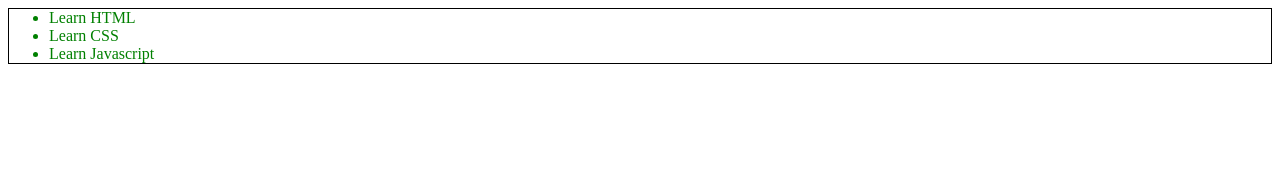
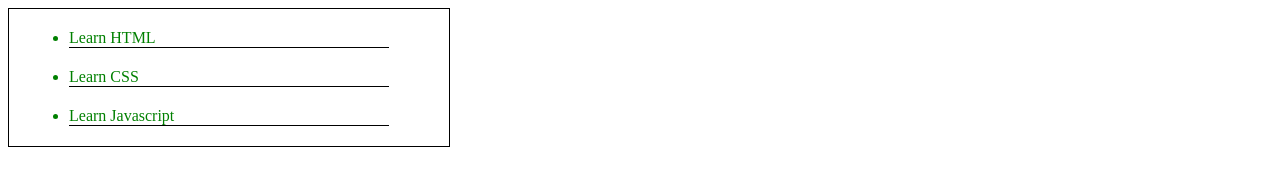
Before and after one commit to hiaux0/codesoc-todolist-v1, a website built with Parcel: page index.html in a window 1280 px wide. Built offline with nearby package versions, Linux system fonts and the light colour scheme.

Commit message:
(update) styles.css
- add width to ul
- styles the list items
- add explanations to all the styles

```diff
--- a/src/styles.css
+++ b/src/styles.css
@@ -1,9 +1,23 @@
 
 
 ul {
+  /* Give a visual boundary */
+  /* border: border-width border-style border-color; */
   border: 1px solid black;
+  /* Control the width */
+  width: 400px;
 }
 
 ul li {
+  /* Give color to the list item */
   color: green;
+  /* Based on the CSS box-model, add margins. */
+  /* https://www.w3schools.com/Css/css_boxmodel.asp */
+  margin: 20px;
+  /* Control only the bottom part of the border. */
+  border-bottom: 1px solid;
+  /* Control the color of the border. If we remove this propery, the border color will be green (see the value of the color property) */
+  border-color: black;
+  /* 80% means, that we always want to be 80% the width of the parent element. */
+  width: 80%;
 }
```
